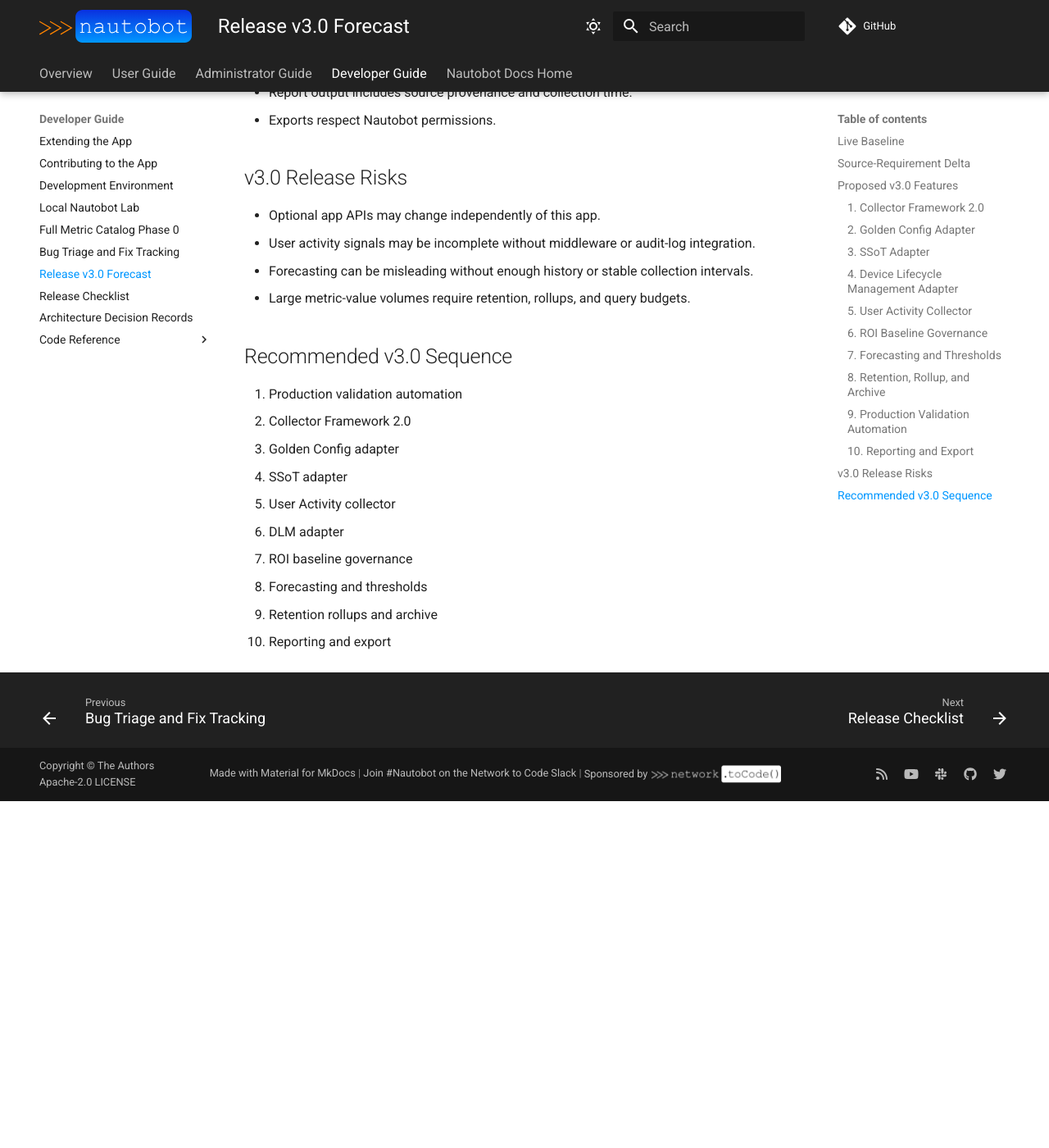
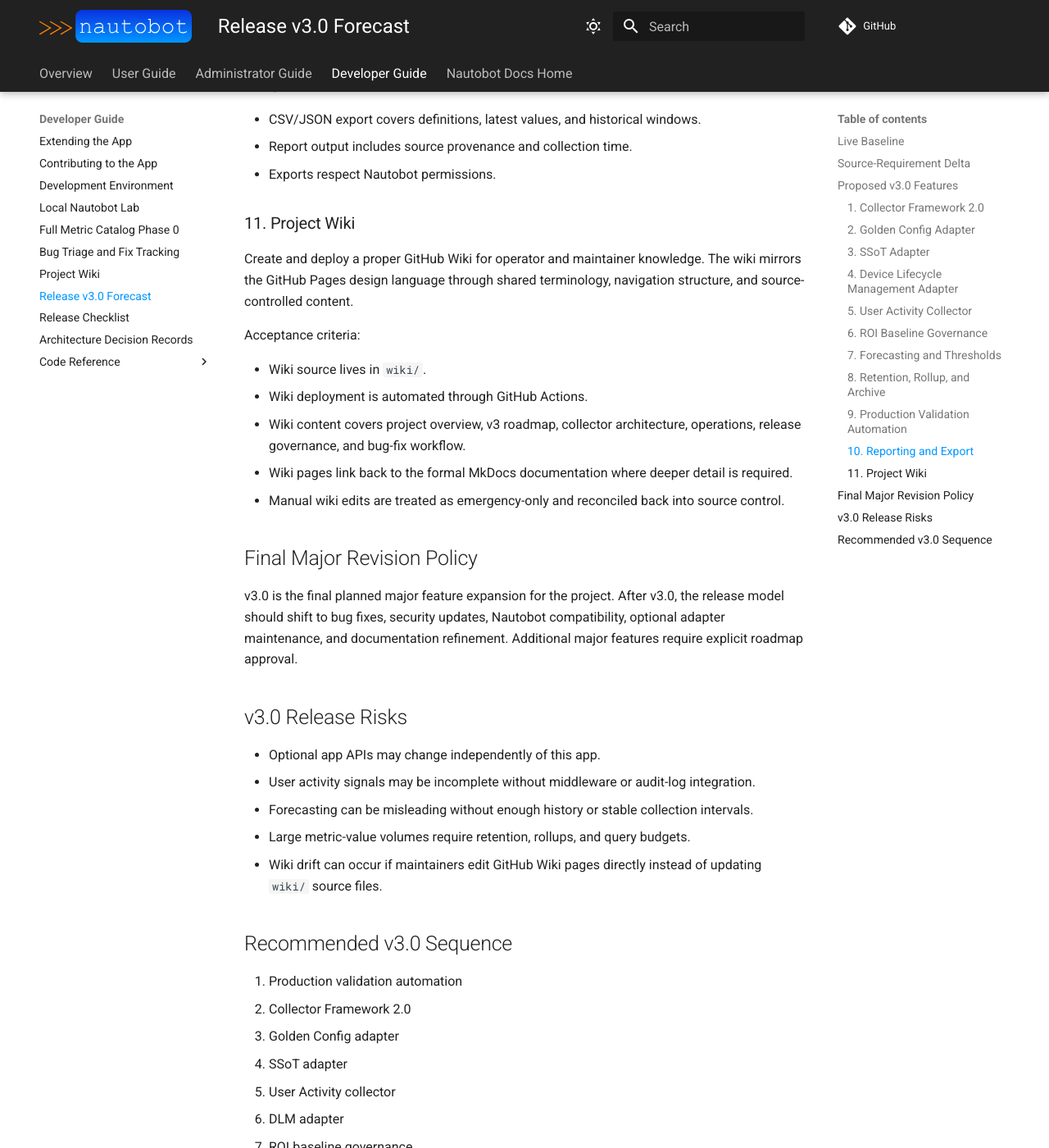
Before and after one commit to Lipford-Dutch/nautobot-app-custom-metrics, an MkDocs documentation site: the page built from docs/dev/release_v3_forecast.md, in a window 1280 px wide and 1400 px high, scrolled down 4499 px. Shown: the whole window at 82% size. Built offline with MkDocs 1.6.1 and Material for MkDocs 9.7.7, drawn with Linux system fonts in a browser that asks for light colours; comment, search, counter and statistics services are not loaded; before the commit the page ends 5476 px from its top, so only the background shows below that; some of the changed text lies outside the part shown.

Commit message:
docs(wiki): add v3 wiki foundation
Add source-controlled GitHub Wiki content, deployment automation, and v3 roadmap updates so the project has a reviewed operational knowledge base aligned with the existing MkDocs site.

```diff
--- a/docs/dev/release_v3_forecast.md
+++ b/docs/dev/release_v3_forecast.md
@@ -30,6 +30,7 @@ The current app provides:
 | Forecasting | Not implemented. | Add trend, forecast, and threshold surfaces. |
 | Retention | Manual Job exists. | Add scheduled retention guidance, rollups, and archive/export path. |
 | Production evidence | Alpha/RC evidence exists. | Automate upgrade, rollback, load, and backup/restore validation. |
+| Project wiki | Not implemented. | Add source-controlled GitHub Wiki content and automated deployment. |
 
 ## Proposed v3.0 Features
 
@@ -157,6 +158,30 @@ Acceptance criteria:
 - Report output includes source provenance and collection time.
 - Exports respect Nautobot permissions.
 
+### 11. Project Wiki
+
+Create and deploy a proper GitHub Wiki for operator and maintainer knowledge.
+The wiki mirrors the GitHub Pages design language through shared terminology,
+navigation structure, and source-controlled content.
+
+Acceptance criteria:
+
+- Wiki source lives in `wiki/`.
+- Wiki deployment is automated through GitHub Actions.
+- Wiki content covers project overview, v3 roadmap, collector architecture,
+  operations, release governance, and bug-fix workflow.
+- Wiki pages link back to the formal MkDocs documentation where deeper detail
+  is required.
+- Manual wiki edits are treated as emergency-only and reconciled back into
+  source control.
+
+## Final Major Revision Policy
+
+v3.0 is the final planned major feature expansion for the project. After v3.0,
+the release model should shift to bug fixes, security updates, Nautobot
+compatibility, optional adapter maintenance, and documentation refinement.
+Additional major features require explicit roadmap approval.
+
 ## v3.0 Release Risks
 
 - Optional app APIs may change independently of this app.
@@ -165,6 +190,8 @@ Acceptance criteria:
 - Forecasting can be misleading without enough history or stable collection
   intervals.
 - Large metric-value volumes require retention, rollups, and query budgets.
+- Wiki drift can occur if maintainers edit GitHub Wiki pages directly instead
+  of updating `wiki/` source files.
 
 ## Recommended v3.0 Sequence
 
@@ -178,3 +205,4 @@ Acceptance criteria:
 8. Forecasting and thresholds
 9. Retention rollups and archive
 10. Reporting and export
+11. Project wiki deployment and governance
--- a/mkdocs.yml
+++ b/mkdocs.yml
@@ -132,6 +132,7 @@ nav:
       - Local Nautobot Lab: "local-nautobot-lab.md"
       - Full Metric Catalog Phase 0: "dev/full_metric_catalog_phase_0.md"
       - Bug Triage and Fix Tracking: "dev/bug_triage.md"
+      - Project Wiki: "dev/wiki.md"
       - Release v3.0 Forecast: "dev/release_v3_forecast.md"
       - Release Checklist: "dev/release_checklist.md"
       - Architecture Decision Records: "dev/arch_decision.md"
```
Also changed, not shown: README.md (+2 -0 lines), docs/dev/wiki.md (added, +42 -0 lines), wiki/Bug-Fix-Workflow.md (added, +24 -0 lines), wiki/Collector-Architecture.md (added, +32 -0 lines), wiki/Home.md (added, +28 -0 lines), wiki/Operations-Runbook.md (added, +35 -0 lines), wiki/Project-Overview.md (added, +24 -0 lines), wiki/Release-Governance.md (added, +26 -0 lines), wiki/V3-Roadmap.md (added, +33 -0 lines), 2 other files.
